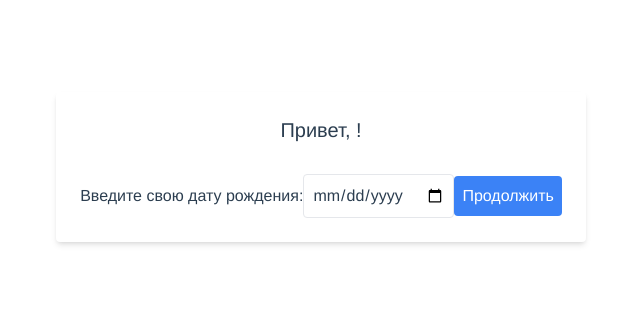
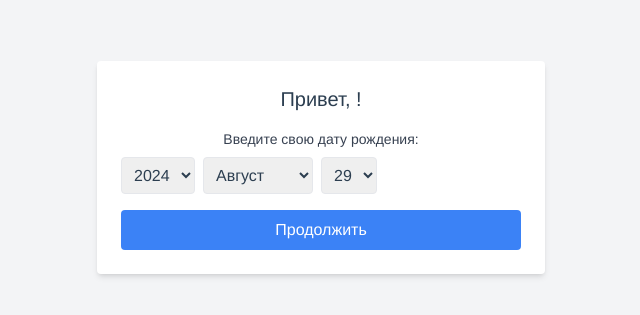
Before and after one commit to DevMain1953/telegram-web-app, a Vue app in the folder frontend/: page /selecting-birth-date in a window 1280 px wide. Shown: the part 293-608 px from the top of the page, without its empty margins (319-959 px from the left). Built offline with nearby package versions, Linux system fonts and the light colour scheme.

Commit message:
made datpicker etc more beautirful

```diff
--- a/frontend/src/components/ClientInfo.vue
+++ b/frontend/src/components/ClientInfo.vue
@@ -1,7 +1,7 @@
 <template>
-  <div class="flex justify-center items-center h-screen">
+  <div class="flex justify-center items-center h-screen bg-gray-100">
     <div class="bg-white p-6 rounded shadow-md text-center" v-if="clientInfo">
-      <h2 class="text-xl">Привет, {{ clientInfo.first_name }}, {{ clientInfo.last_name }} - {{ clientInfo.username }}!</h2>
+      <h2 class="text-xl mb-4">Привет, {{ clientInfo.first_name }}, {{ clientInfo.last_name }} - {{ clientInfo.username }}!</h2>
       <p>До твоего дня рождения осталось {{ clientInfo.days_to_birthday }} дней.</p>
       <button @click="share" class="mt-4 bg-green-500 text-white p-2 rounded">Поделиться</button>
     </div>
--- a/frontend/src/components/SelectingBirthDate.vue
+++ b/frontend/src/components/SelectingBirthDate.vue
@@ -1,21 +1,61 @@
 <template>
-  <div class="flex justify-center items-center h-screen">
-    <div class="bg-white p-6 rounded shadow-md">
-      <h2 class="text-xl mb-4">Привет, {{ firstName }} {{ lastName }}!</h2>
-      <form @submit.prevent="submit">
-        <label for="birth_date">Введите свою дату рождения:</label>
-        <input v-model="birthDate" type="date" id="birth_date" required class="border p-2 rounded">
-        <button type="submit" class="mt-4 bg-blue-500 text-white p-2 rounded">Продолжить</button>
-      </form>
+  <div class="flex items-center justify-center h-screen bg-gray-100">
+    <div class="bg-white p-6 rounded shadow-md w-full max-w-md">
+      <h2 class="text-xl mb-4 text-center">Привет, {{ firstName }} {{ lastName }}!</h2>
+      <label for="custom_date" class="block mb-2 text-sm font-medium text-gray-700">Введите свою дату рождения:</label>
+      <div class="flex space-x-2 mb-4">
+        <select v-model="selectedYear" class="border p-2 rounded">
+          <option v-for="year in years" :key="year" :value="year">{{ year }}</option>
+        </select>
+        <select v-model="selectedMonth" class="border p-2 rounded">
+          <option v-for="month in months" :key="month.index" :value="month.index">{{ month.name }}</option>
+        </select>
+        <select v-model="selectedDay" class="border p-2 rounded">
+          <option v-for="day in daysInMonth" :key="day" :value="day">{{ day }}</option>
+        </select>
+      </div>
+      <button @click="submit" class="w-full bg-blue-500 text-white p-2 rounded">Продолжить</button>
     </div>
   </div>
 </template>
 
+
 <script setup>
-import { ref } from 'vue'
+import { ref, computed } from 'vue'
 import { useRouter, useRoute } from 'vue-router'
 
-const birthDate = ref(null)
+const today = new Date()
+const currentYear = today.getFullYear()
+
+const years = Array.from({ length: 100 }, (_, i) => currentYear - i)
+const months = [
+  { index: 1, name: 'Январь' },
+  { index: 2, name: 'Февраль' },
+  { index: 3, name: 'Март' },
+  { index: 4, name: 'Апрель' },
+  { index: 5, name: 'Май' },
+  { index: 6, name: 'Июнь' },
+  { index: 7, name: 'Июль' },
+  { index: 8, name: 'Август' },
+  { index: 9, name: 'Сентябрь' },
+  { index: 10, name: 'Октябрь' },
+  { index: 11, name: 'Ноябрь' },
+  { index: 12, name: 'Декабрь' },
+]
+
+const selectedYear = ref(currentYear)
+const selectedMonth = ref(today.getMonth() + 1)
+const selectedDay = ref(today.getDate())
+
+const daysInMonth = computed(() => {
+  const days = new Date(selectedYear.value, selectedMonth.value, 0).getDate()
+  return Array.from({ length: days }, (_, i) => i + 1)
+})
+
+const birthDate = computed(() => {
+  return `${selectedYear.value}-${String(selectedMonth.value).padStart(2, '0')}-${String(selectedDay.value).padStart(2, '0')}`
+})
+
 const router = useRouter()
 const route = useRoute()
 
```
